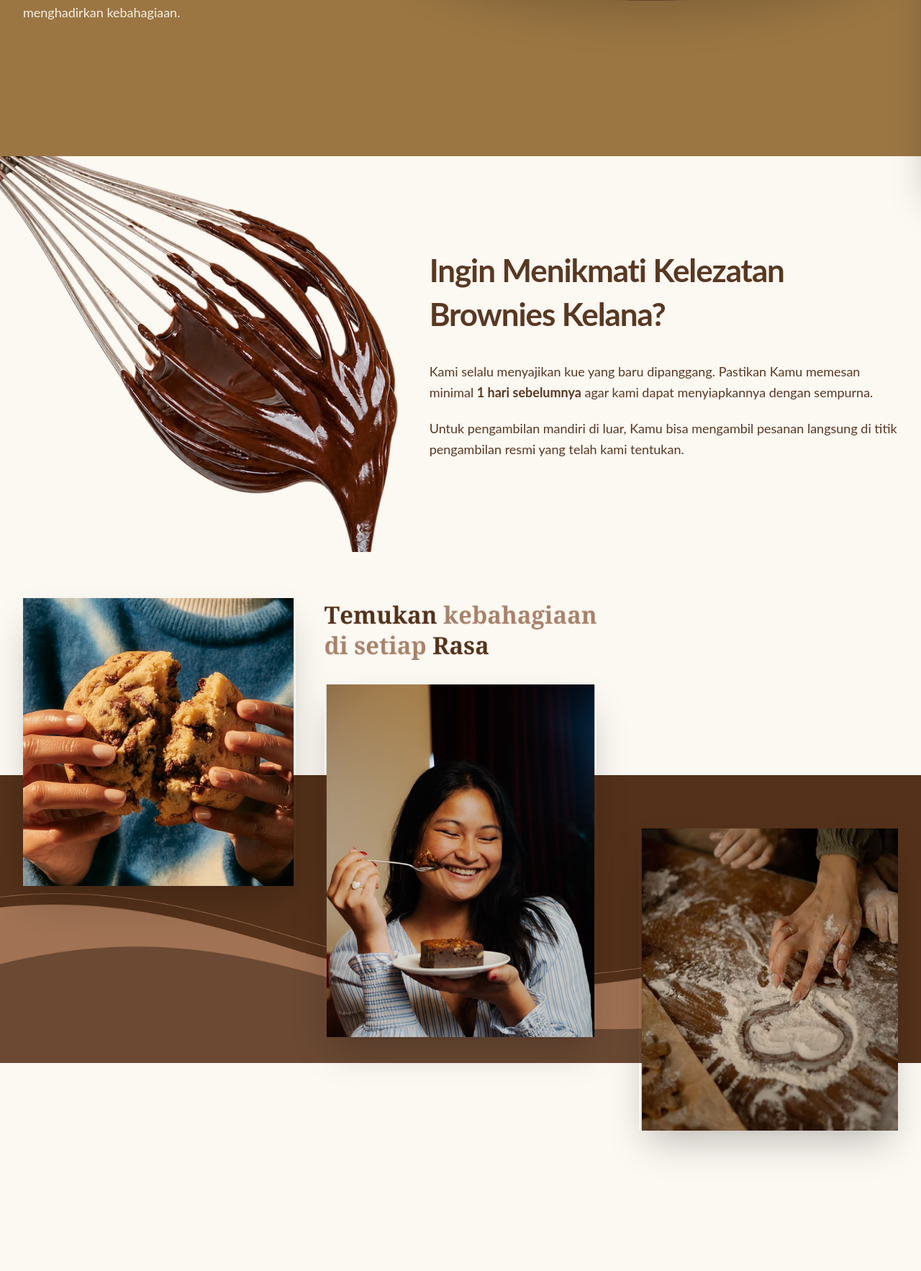
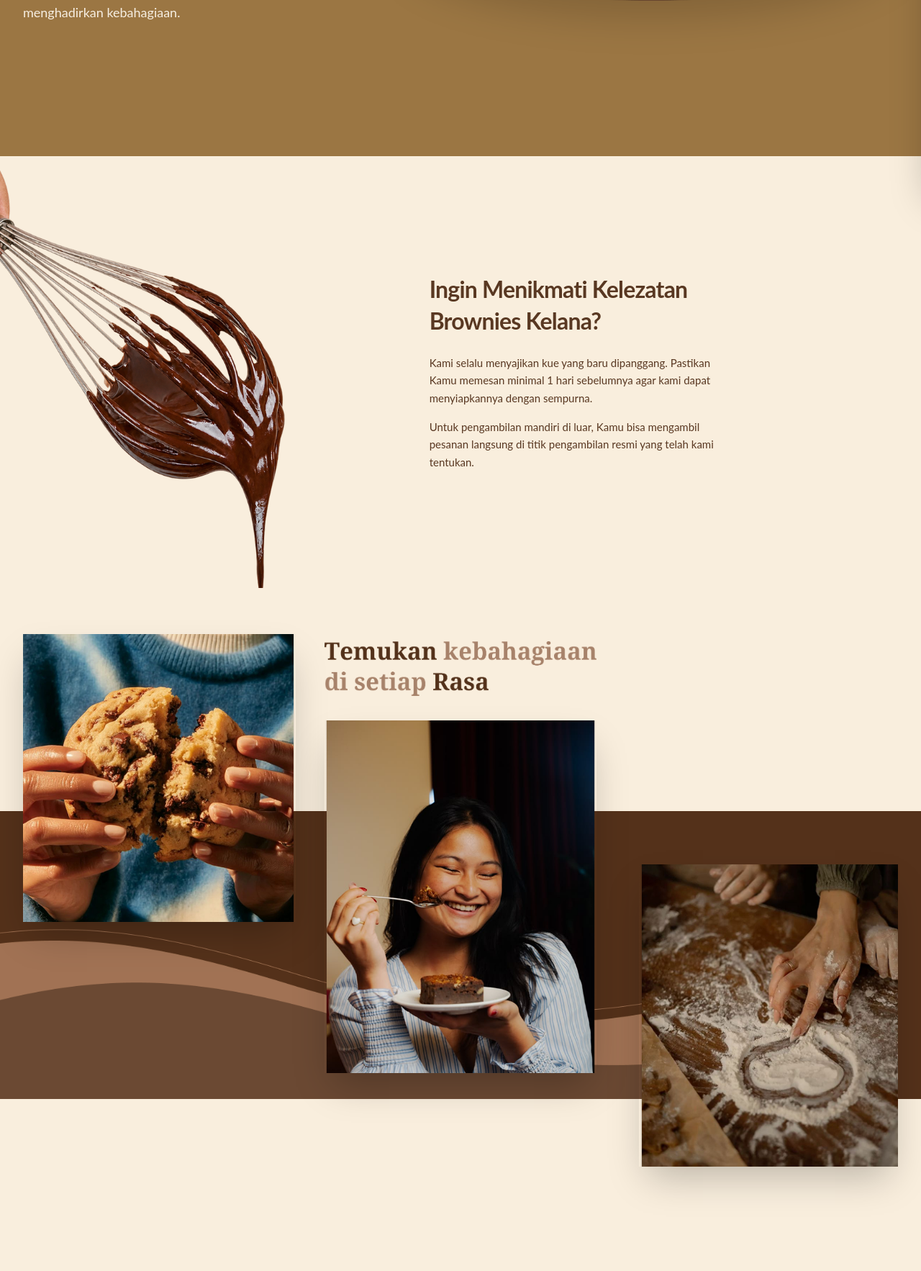
Before and after one commit to BrillWRTH/brownies-kelana, a Laravel app: page /tentang-kami in a window 1280 px wide. Shown: the part 536-2302 px from the top of the page at 72% size. Run offline with Laravel 12, Linux system fonts and the light colour scheme; data comes from the database, SQL or seed files in the repository; data that the repository does not hold is empty; style sheets or scripts are compiled from the project's sources; some libraries are stand-ins or nearby versions.

Commit message:
fix(about): sempurnakan section 2 whisk mepet dinding dan teks presisi sesuai figma

```diff
--- a/resources/views/pages/about.blade.php
+++ b/resources/views/pages/about.blade.php
@@ -23,11 +23,11 @@
     </section>
 
     {{-- 2. Bagian Fresh-Baked Pre-order & Whisk Cokelat Mepet Dinding Kiri Sesuai Figma --}}
-    <section class="relative overflow-hidden bg-[#fcf8f2] py-16 sm:py-24 lg:py-32 min-h-[440px] flex items-center">
-        {{-- Whisk Cokelat Desktop: Mepet Dinding Kiri Layar (Flush ke Tepi Kiri Viewport Tanpa Gap & Tanpa Garis) --}}
-        <div class="pointer-events-none absolute left-0 top-1/2 -translate-y-1/2 hidden md:block md:w-[440px] lg:w-[500px] xl:w-[560px]">
+    <section class="relative overflow-hidden bg-[#f9eedd] py-14 sm:py-20 lg:py-24 min-h-[500px] lg:min-h-[600px] flex items-center">
+        {{-- Whisk Cokelat Desktop: Mepet Dinding Kiri & Masuk dari Sudut Kiri Atas Persis Figma --}}
+        <div class="pointer-events-none absolute left-0 top-0 hidden md:block">
             <img src="{{ asset('images/kelana/whisk-glossy.png') }}" alt="Whisk Berlumur Cokelat Leleh"
-                class="w-full object-contain object-left scale-105 origin-left">
+                class="h-[520px] lg:h-[590px] xl:h-[620px] w-auto object-contain object-left-top origin-top-left">
         </div>
 
         <div class="mx-auto max-w-7xl w-full px-4 sm:px-6 lg:px-8">
@@ -35,17 +35,18 @@
                 {{-- Mobile Whisk (mepet tepi kiri layar di layar kecil) --}}
                 <div class="col-span-5 md:hidden -ml-4 flex justify-start">
                     <img src="{{ asset('images/kelana/whisk-glossy.png') }}" alt="Whisk Berlumur Cokelat Leleh"
-                        class="w-full max-w-[280px] object-contain object-left scale-110 origin-left">
+                        class="w-full max-w-[240px] object-contain object-left-top origin-top-left">
                 </div>
 
-                {{-- Teks Konten Menyesuaikan dengan Elegan di Sebelah Kanan --}}
-                <div class="col-span-7 md:col-start-6 md:col-span-7 lg:col-start-6 lg:col-span-7 md:pl-6 lg:pl-12">
-                    <h2 class="text-xl sm:text-3xl md:text-4xl lg:text-[44px] font-bold leading-snug tracking-tight text-[#593822]">
+                {{-- Teks Konten Sesuai Figma: Berjarak Harmonis di Sebelah Kanan Drip Cokelat --}}
+                <div class="col-span-7 md:col-start-6 md:col-span-7 lg:col-start-6 lg:col-span-6 md:pl-8 lg:pl-12">
+                    <div class="max-w-[430px]">
+                        <h2 class="text-xl sm:text-2xl md:text-3xl lg:text-[32px] font-bold leading-snug tracking-tight text-[#593822]">
                             Ingin Menikmati Kelezatan<br>Brownies Kelana?
                         </h2>
-                    <div class="mt-5 sm:mt-7 lg:mt-9 space-y-3.5 sm:space-y-5 text-xs sm:text-base lg:text-lg leading-relaxed text-[#593822]">
+                        <div class="mt-5 sm:mt-6 space-y-4 text-xs sm:text-sm lg:text-[15px] leading-relaxed text-[#593822]">
                             <p>
-                            Kami selalu menyajikan kue yang baru dipanggang. Pastikan Kamu memesan minimal <strong>1 hari sebelumnya</strong> agar kami dapat menyiapkannya dengan sempurna.
+                                Kami selalu menyajikan kue yang baru dipanggang. Pastikan Kamu memesan minimal 1 hari sebelumnya agar kami dapat menyiapkannya dengan sempurna.
                             </p>
                             <p>
                                 Untuk pengambilan mandiri di luar, Kamu bisa mengambil pesanan langsung di titik pengambilan resmi yang telah kami tentukan.
@@ -54,10 +55,11 @@
                     </div>
                 </div>
             </div>
+        </div>
     </section>
 
     {{-- 3. Kolase 3 Foto "Temukan kebahagiaan di setiap Rasa" - PERSIS FIGMA (TANGGA ATAS & BAWAH DENGAN PITA COKELAT HORIZONTAL) --}}
-    <section class="relative overflow-hidden bg-[#fcf8f2] pt-8 sm:pt-14 lg:pt-16 pb-20 sm:pb-28 lg:pb-36">
+    <section class="relative overflow-hidden bg-[#f9eedd] pt-8 sm:pt-14 lg:pt-16 pb-20 sm:pb-28 lg:pb-36">
         {{-- Pita Cokelat Horizontal (#54311a) di Bagian Tengah sesuai Figma (Atas Cream, Tengah Pita Cokelat, Bawah Cream) --}}
         <div class="pointer-events-none absolute inset-x-0 top-[210px] sm:top-[250px] md:top-[280px] lg:top-[310px] h-[260px] sm:h-[320px] md:h-[360px] lg:h-[400px] bg-[#54311a]">
             <img src="{{ asset('images/kelana/about-ngisoran.png') }}" alt=""
@@ -99,7 +101,7 @@
     </section>
 
     {{-- 4. Jam Operasional, Kontak WhatsApp & Peta Lokasi Toko + Titik Pickup --}}
-    <section class="bg-[#fcf8f2] py-14 sm:py-20">
+    <section class="bg-[#f9eedd] py-14 sm:py-20">
         <div class="mx-auto max-w-6xl px-4 sm:px-6 lg:px-8">
             <div class="grid gap-6 lg:grid-cols-12">
                 {{-- Jam Operasional Dinamis dari Database --}}
```
Also changed, not shown: public/images/kelana/whisk-glossy.png. Lines whose indentation alone changed are shown as unchanged.
